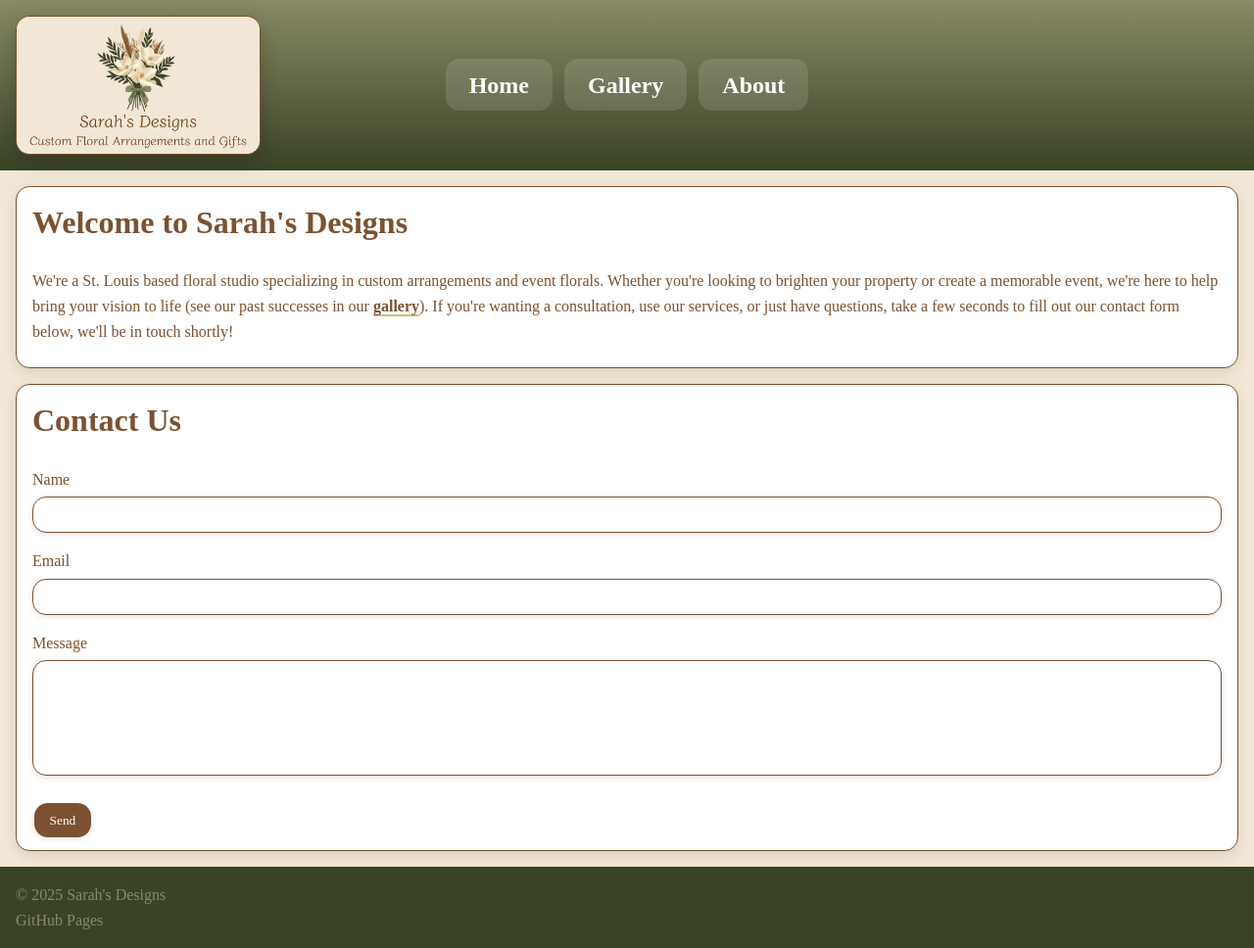
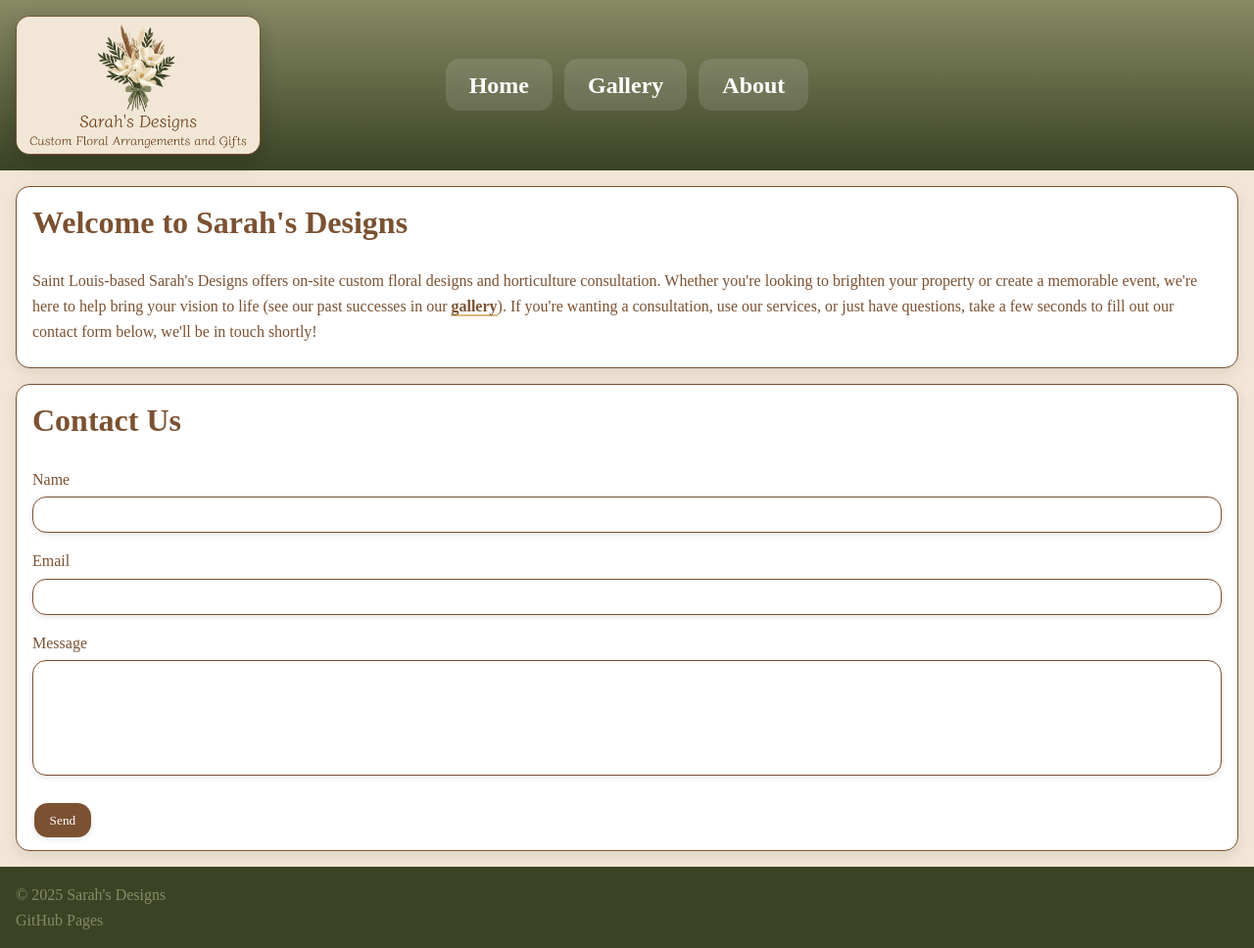
Before and after one commit to jomartin93/sarahsdesigns, a Jekyll site: the page built from index.md, in a window 1280 px wide. Shown: the whole page at 98% size. Built offline with Jekyll 4.4.1, drawn with Linux system fonts in a browser that asks for light colours; some web fonts are replaced.

Commit message:
final updates

```diff
--- a/_includes/about.html
+++ b/_includes/about.html
@@ -2,6 +2,6 @@
   <img src="{{ '/assets/images_other/about.jpeg' | relative_url }}" alt="John Cena">
   <div class="about-text">
   <h1>Sarah Allison</h1>
-  <p>Sarah has been serving the St. Louis area for the past six years. She works with Passiglia Nursery and Garden Center and Bloomin' Buckets, where she loves sharing her deep knowledge with customers and bringing color and life to every project. Sarah lives in South St. Louis County with her two cats, Floyd and Guinan, and her boyfriend, Jonny. She has a deep love for nature, ask her about the Catskills!</p>
+  <p>Sarah has been a floral designer and horticulturist since 2018 with an education background in biology. She's had extensive career experience with various nurseries, garden centers, and florists in the greater Saint Louis area, where she loves sharing her deep knowledge with customers and bringing color and life to every project. Sarah lives in South St. Louis County with her boyfriend, Jonny, and their two cats, Floyd and Guinan. She has a deep love for nature, ask her about the Catskills!</p>
   </div>
 </div>
--- a/index.md
+++ b/index.md
@@ -14,7 +14,7 @@ title: Home
 </script>
 <div class="card">
   <h1>Welcome to Sarah's Designs</h1>
-  <p>We're a St. Louis based floral studio specializing in custom arrangements and event florals. Whether you're looking to brighten your property or create a memorable event, we're here to help bring your vision to life (see our past successes in our <a href="/gallery/">gallery</a>). If you're wanting a consultation, use our services, or just have questions, take a few seconds to fill out our contact form below, we'll be in touch shortly!</p>
+  <p> Saint Louis-based Sarah's Designs offers on-site custom floral designs and horticulture consultation. Whether you're looking to brighten your property or create a memorable event, we're here to help bring your vision to life (see our past successes in our <a href="/gallery/">gallery</a>). If you're wanting a consultation, use our services, or just have questions, take a few seconds to fill out our contact form below, we'll be in touch shortly!</p>
 </div>
 <div class="card">
   <h1>Contact Us</h1>
```
